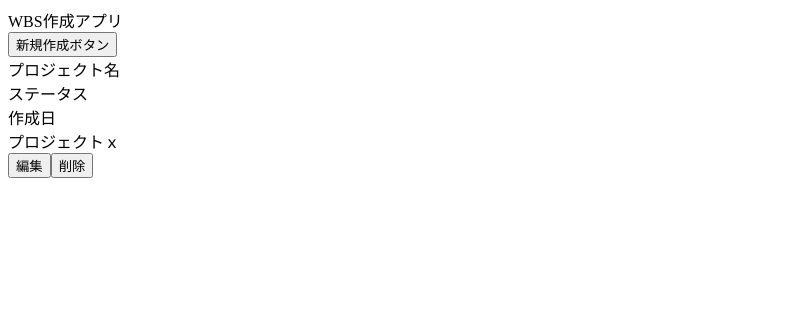
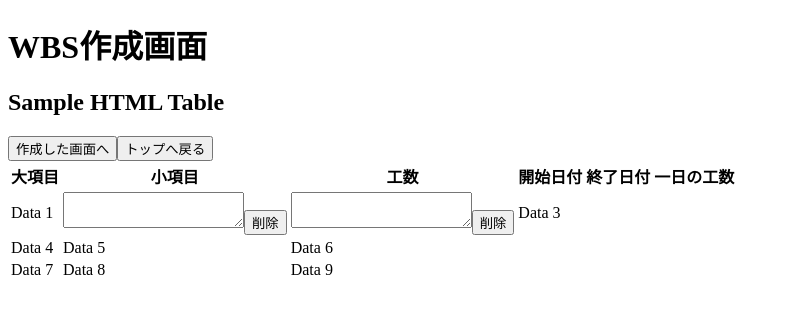
Before and after one commit to shun04230325/createWBS, a React (Create React App) app in the folder createWBS/: page /create in a window 1280 px wide. Shown: the top 314 px of the page, without its empty margins (0-790 px from the left). Built offline with nearby package versions, Linux system fonts and the light colour scheme.

Commit message:
Routeを入れて遊んでみた

```diff
--- a/createWBS/src/Components/App.js
+++ b/createWBS/src/Components/App.js
@@ -1,10 +1,17 @@
-import Top from "./top";
+import { BrowserRouter, Routes, Route } from "react-router-dom";
+import Top from "./Top";
+import Create from "./Create";
+import Show from "./Show";
 
 function App() {
   return (
-    <div className="App">
-      <Top id="idだよ" />
-    </div>
+    <BrowserRouter>
+      <Routes>
+        <Route path = {`/`} element = {<Top />} />
+        <Route path = {`/create/`} element = {<Create />} />
+        <Route path = {`/show/`} element = {<Show />} />
+      </Routes>
+    </BrowserRouter>
   );
 }
 
--- /dev/null
+++ b/createWBS/src/Components/Create.js
@@ -0,0 +1,55 @@
+import { Link } from "react-router-dom";
+
+// 作成したWBSの表示を行う
+const Create = () => {
+    return (
+        <>
+          <h1>WBS作成画面</h1>
+          <h2>Sample HTML Table</h2>
+          <Link to = { `/show/` }>
+            <button>作成した画面へ</button>
+          </Link>
+
+         <Link to = { `/` }>
+            <button>トップへ戻る</button>
+          </Link>
+
+          <table>
+              <tr>
+                  <th>大項目</th>
+                  <th>小項目</th>
+                  <th>工数</th>
+                  <th>開始日付</th>
+                  <th>終了日付</th>
+                  <th>一日の工数</th>
+              </tr>
+              <tr>
+                  <td>
+                    Data 1
+                  </td>
+                  <td>
+                    <textarea id="comments" name="comments"></textarea>
+                    <button>削除</button>
+                  </td>
+                  <td>
+                    <textarea id="comments" name="comments"></textarea>
+                    <button>削除</button>
+                  </td>
+                  <td>Data 3</td>
+              </tr>
+              <tr>
+                  <td>Data 4</td>
+                  <td>Data 5</td>
+                  <td>Data 6</td>
+              </tr>
+              <tr>
+                  <td>Data 7</td>
+                  <td>Data 8</td>
+                  <td>Data 9</td>
+              </tr>
+          </table>
+        </>
+    );
+}
+
+export default Create;
--- a/createWBS/src/Components/show.js
+++ b/createWBS/src/Components/show.js
@@ -1,8 +1,60 @@
-// 作成したWBSの表示を行う
+import { Link } from "react-router-dom";
+
 const Show = () => {
-    return (
-        <div>
+  return (
+    <>
+      <h2>Sample HTML Table</h2>
+      <Link to = { `/create` }>
+        <button>作成画面へ</button>
+      </Link>
 
-        </div>
-    );
+      <Link to = { `/` }>
+        <button>トップへ戻る</button>
+      </Link>
+
+      <table>
+          <tr>
+              <th>大項目</th>
+              <th>小項目</th>
+              <th>工数</th>
+              <th>開始日付</th>
+              <th>終了日付</th>
+              <th>一日の工数</th>
+          </tr>
+          <tr>
+              <td>
+                Data 1
+              </td>
+              <td>
+                Data 1
+              </td>
+              <td>
+                Data 1
+              </td>
+              <td>
+                Data 1
+              </td>
+              <td>
+                Data 1
+              </td>
+              <td>
+                Data 1
+              </td>
+              <td>Data 3</td>
+          </tr>
+          <tr>
+              <td>Data 4</td>
+              <td>Data 5</td>
+              <td>Data 6</td>
+          </tr>
+          <tr>
+              <td>Data 7</td>
+              <td>Data 8</td>
+              <td>Data 9</td>
+          </tr>
+      </table>
+    </>
+  );
 }
+
+export default Show;
--- a/createWBS/src/Components/top.js
+++ b/createWBS/src/Components/top.js
@@ -1,18 +1,25 @@
 import { useEffect, useState } from "react";
+import { Link } from "react-router-dom";
 
 const Top = (props) => {
     return (
       <div>
-        <div>WBS作成アプリ</div>
-        <button>新規作成ボタン</button>
+        <div>タイトル</div>
+        <Link to = {`/create/`} >
+          <button>新規作成ボタン</button>
+        </Link>
         <div>
             <div>プロジェクト名</div>
             <div>ステータス</div>
             <div>作成日</div>
+            <div>開始日</div>
+            <div>終了日</div>
         </div>
             <div>
                 {/* 作成したプロジェクトが入る */}
-                <div>プロジェクトｘ</div>
+                <Link to = {`/show/`}>
+                  <div>作成したプロジェクト名</div>
+                </Link>
                 {/* 編集ボタン */}
                 <button>編集</button>
                 {/* 削除ボタン */}
```
Also changed, not shown: package.json (deleted, +0 -10 lines), 1 other file (tests, documents, lock files or other folders).
